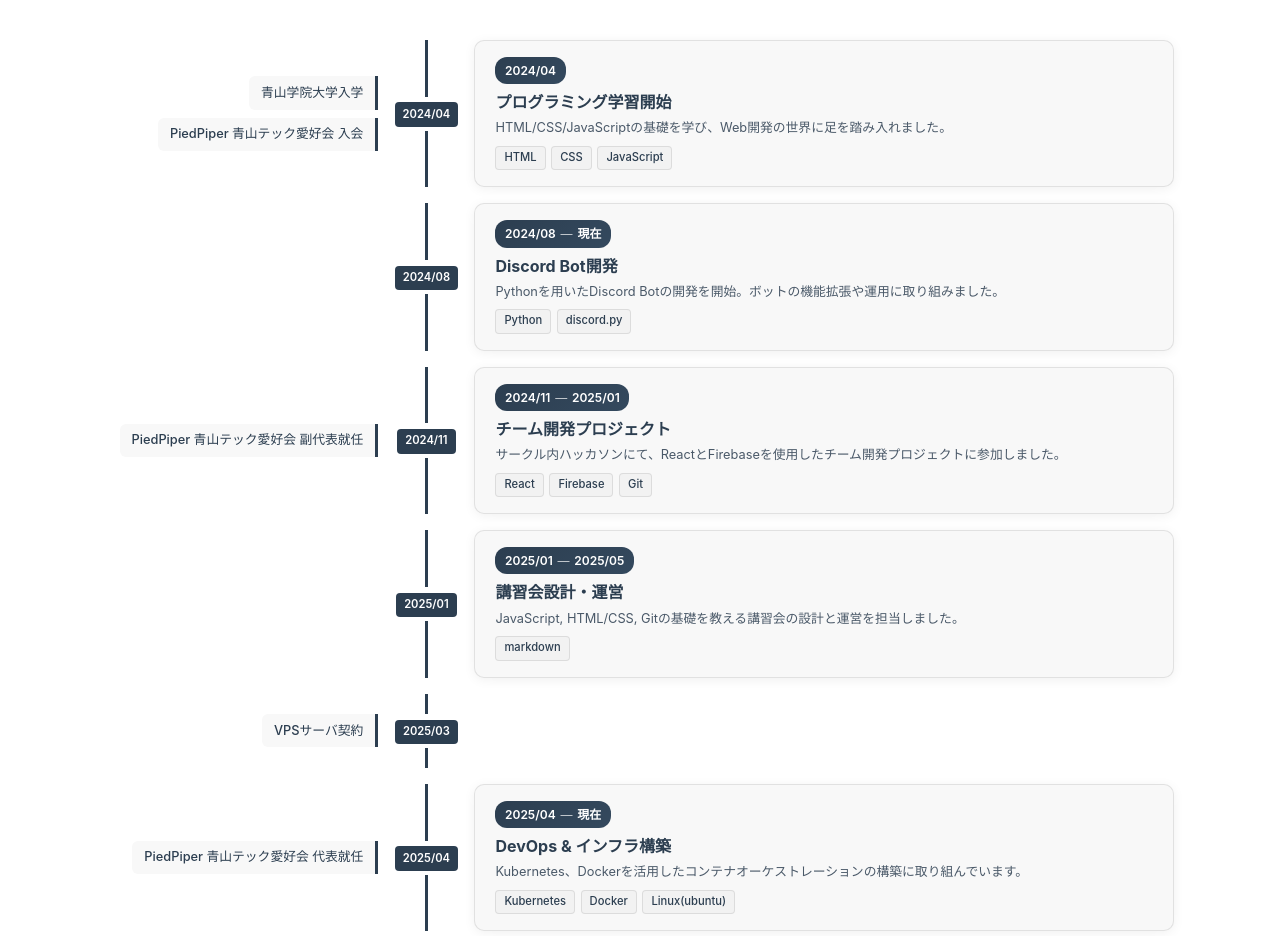
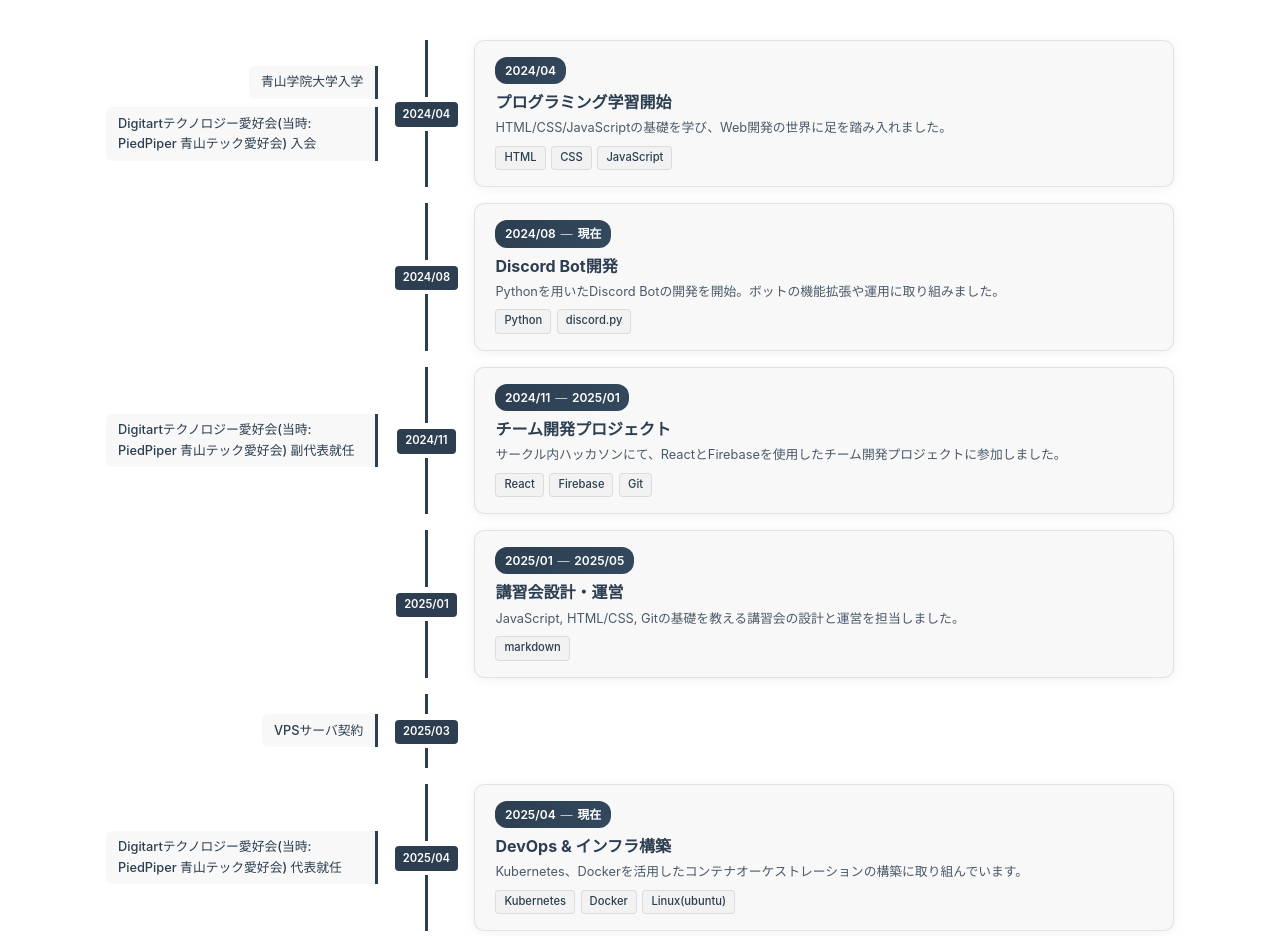
Before and after one commit to chrom9103/Portfolio-site, a Vue app: page / in a window 1280 px wide. Shown: the part 1416-2352 px from the top of the page. Built offline with nearby package versions, Linux system fonts and the light colour scheme.

Commit message:
fix(TimelineSection): 「PiedPiper 青山テック愛好会」の表記を「Digitartテクノロジー愛好会」に更新

```diff
--- a/src/components/home/TimelineSection.vue
+++ b/src/components/home/TimelineSection.vue
@@ -106,10 +106,10 @@ const dateToSortKey = (dateStr: string): number => {
 
 const timelineNotes: TimelineNote[] = [
   { date: '2024/04', text: '青山学院大学入学' },
-  { date: '2024/04', text: 'PiedPiper 青山テック愛好会 入会' },
-  { date: '2024/11', text: 'PiedPiper 青山テック愛好会 副代表就任' },
+  { date: '2024/04', text: 'Digitartテクノロジー愛好会(当時: PiedPiper 青山テック愛好会) 入会' },
+  { date: '2024/11', text: 'Digitartテクノロジー愛好会(当時: PiedPiper 青山テック愛好会) 副代表就任' },
   { date: '2025/03', text: 'VPSサーバ契約' },
-  { date: '2025/04', text: 'PiedPiper 青山テック愛好会 代表就任' },
+  { date: '2025/04', text: 'Digitartテクノロジー愛好会(当時: PiedPiper 青山テック愛好会) 代表就任' },
   { date: '2025/09', text: 'ドメイン(chrom.jp)取得' }
 ]
 
```
